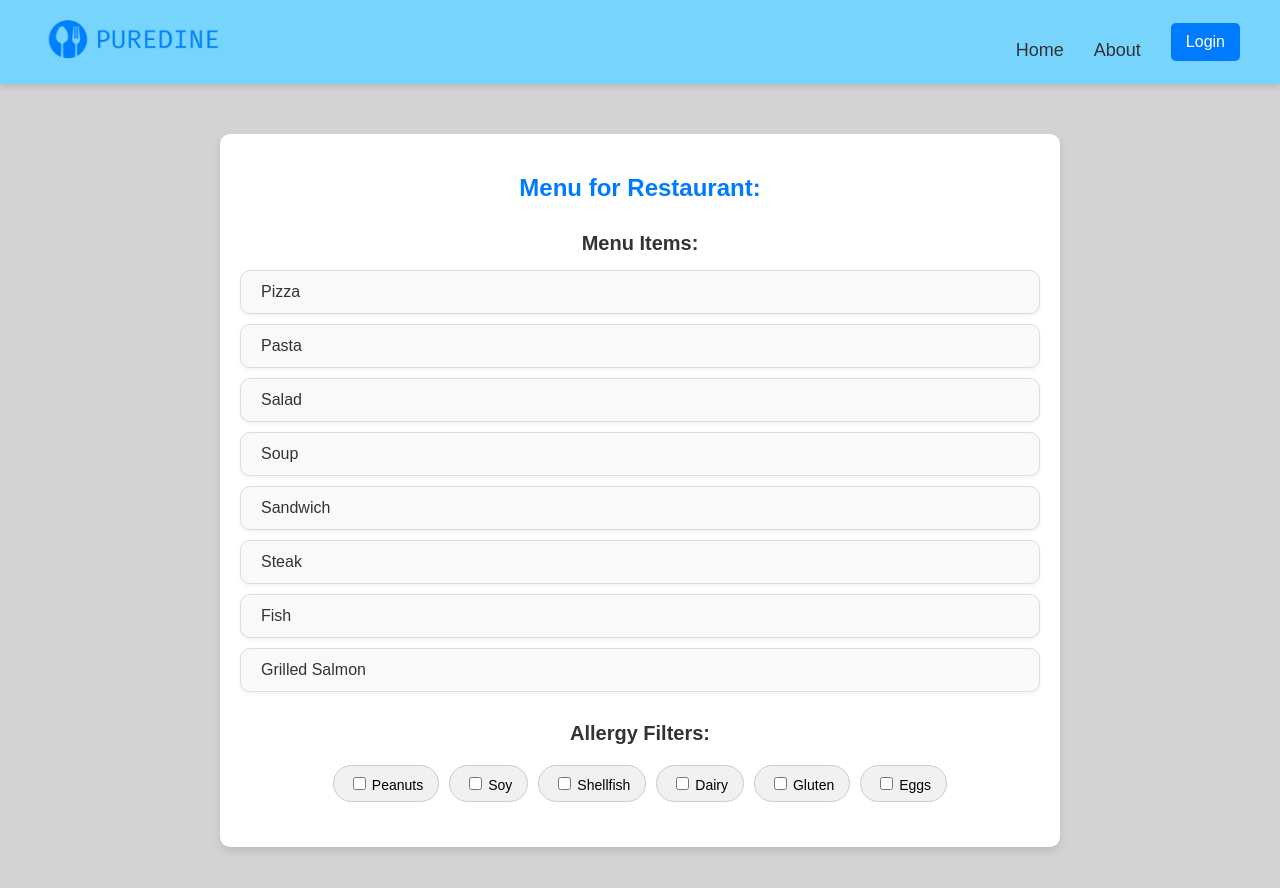
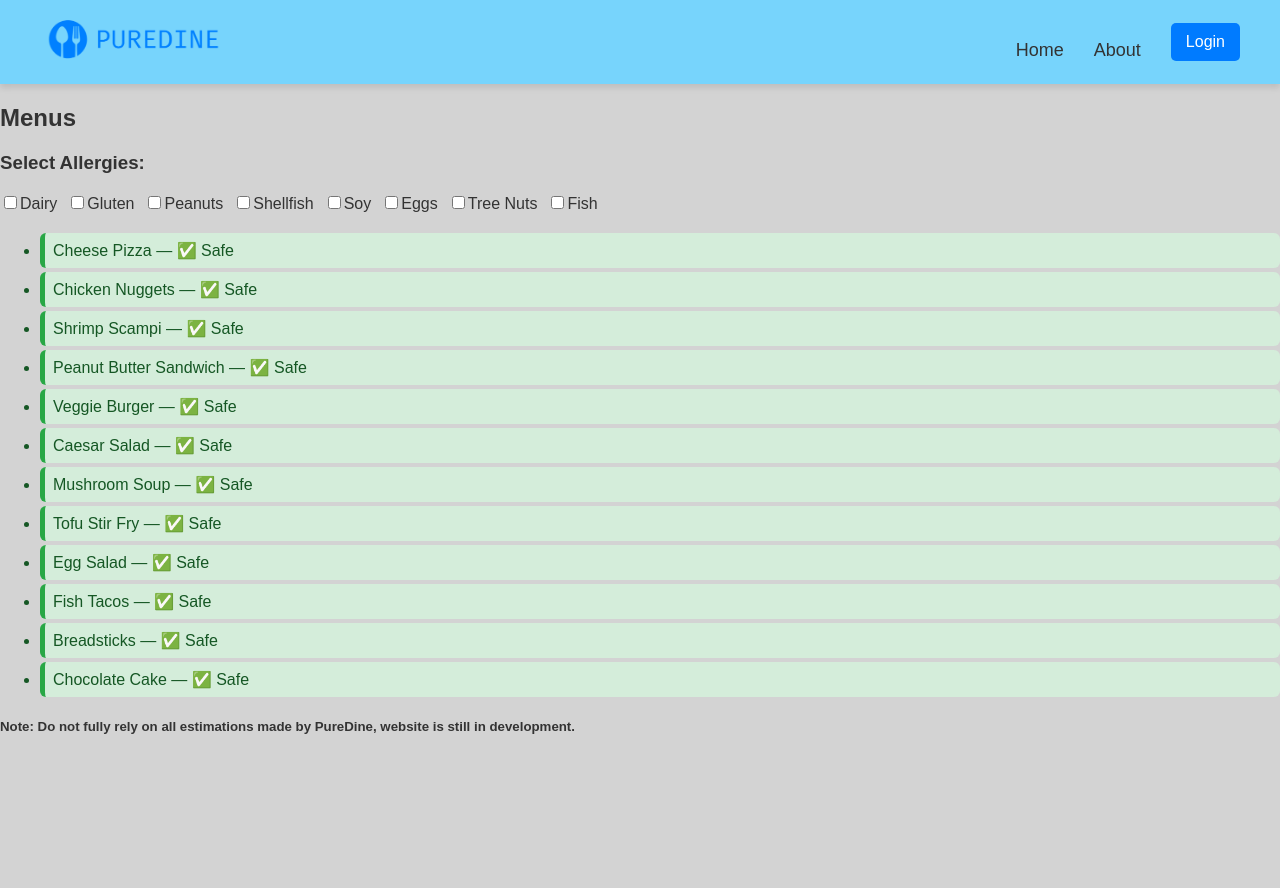
Before and after one commit to AidanEsposito/PureDine-CMSI-4072, a React (Create React App) app in the folder puredine/: page /menus in a window 1280 px wide. Shown: the top 888 px of the page. After the commit the page ends 800 px from the top, so only its background shows below. Built offline with nearby package versions, Linux system fonts and the light colour scheme.

Commit message:
Adding working menu page

```diff
--- a/puredine/Server.js
+++ b/puredine/Server.js
@@ -80,7 +80,7 @@ let fetch;
         }
     });
 
-    app.post('api/analyze-menu', async (req, res) => {
+    app.post('/api/analyze-menu', async (req, res) => {
         const {items} = req.body;
 
         if (!items || !Array.isArray(items)) {
@@ -90,7 +90,7 @@ let fetch;
         try{
             const results = [];
 
-            for (const items of items){
+            for (const item of items){
                 const url = `https://api.edamam.com/api/nutrition-data?app_id=${apiHealthId}&app_key=${apiHealthKey}&ingr=${encodeURIComponent(item)}`;
                 const response = await fetch(url);
                 const data = await response.json();
--- a/puredine/public/index.html
+++ b/puredine/public/index.html
@@ -24,7 +24,7 @@
       work correctly both with client-side routing and a non-root public URL.
       Learn how to configure a non-root public URL by running `npm run build`.
     -->
-    <title>React App</title>
+    <title>PureDine</title>
   </head>
   <body>
     <noscript>You need to enable JavaScript to run this app.</noscript>
--- a/puredine/src/Menus.css
+++ b/puredine/src/Menus.css
@@ -1,13 +1,15 @@
 body {
   margin: 0;
   font-family: Arial, sans-serif;
-  background-color: lightgrey;
+  background-color: #f8f9fa;
+  color: #333;
 }
 
 .menu-container {
   max-width: 800px;
   margin: 50px auto;
   padding: 20px;
+  padding-left: 40px;
   background-color: white;
   box-shadow: 0 4px 8px rgba(0, 0, 0, 0.1);
   border-radius: 10px;
@@ -18,6 +20,7 @@ body {
   color: #007bff;
   font-size: 24px;
   margin-bottom: 20px;
+  padding-left: 40px;
 }
 
 .menu-container h3 {
@@ -27,8 +30,8 @@ body {
   margin-bottom: 15px;
 }
 
-/* Allergy checkbox section */
 .allergy-filters {
+  padding-left: 40px;
   display: flex;
   flex-wrap: wrap;
   justify-content: center;
@@ -36,6 +39,7 @@ body {
 }
 
 .allergy-filters label {
+  padding-left: 40px;
   background-color: #f1f1f1;
   border: 1px solid #ccc;
   border-radius: 20px;
@@ -43,10 +47,11 @@ body {
   margin: 5px;
   cursor: pointer;
   font-size: 14px;
-  transition: background-color 0.3s;
+  transition: background-color 0.3s ease;
 }
 
 .allergy-filters input[type="checkbox"] {
+  padding-left: 40px;
   margin-right: 6px;
   cursor: pointer;
 }
@@ -55,7 +60,6 @@ body {
   background-color: #e6e6e6;
 }
 
-/* Menu list styling */
 ul.menu-items {
   list-style: none;
   padding: 0;
@@ -72,14 +76,50 @@ ul.menu-items li {
   font-size: 16px;
   color: #333;
   box-shadow: 0 2px 4px rgba(0, 0, 0, 0.05);
-  transition: background-color 0.2s;
+  transition: background-color 0.2s ease;
 }
 
 ul.menu-items li:hover {
   background-color: #f0f0f0;
 }
 
-/* Responsive */
+.menu-list li.safe {
+  background-color: #d4edda;
+  color: #155724;
+  border-left: 5px solid #28a745;
+  padding: 8px;
+  margin: 4px 0;
+  border-radius: 6px;
+}
+
+.menu-list li.caution {
+  background-color: #fff3cd;
+  color: #856404;
+  border-left: 5px solid #ffc107;
+  padding: 8px;
+  margin: 4px 0;
+  border-radius: 6px;
+}
+
+.menu-list li.danger {
+  background-color: #f8d7da;
+  color: #721c24;
+  border-left: 5px solid #dc3545;
+  padding: 8px;
+  margin: 4px 0;
+  border-radius: 6px;
+}
+
+/* Allergy checkboxes styling */
+.allergy-checkboxes {
+  margin-bottom: 20px;
+}
+
+.allergy-checkboxes label {
+  display: inline-block;
+  margin-right: 10px;
+}
+
 @media screen and (max-width: 600px) {
   .menu-container {
     width: 90%;
--- a/puredine/src/Menus.js
+++ b/puredine/src/Menus.js
@@ -1,19 +1,60 @@
-import React, { useState } from "react";
+import React, { useState, useEffect } from "react";
 import "./Menus.css";
-import { useLocation } from "react-router-dom";
 
-function useQuery() {
-  return new URLSearchParams(useLocation().search);
-}
+const menuItems = [
+  "Cheese Pizza",
+  "Chicken Nuggets",
+  "Shrimp Scampi",
+  "Peanut Butter Sandwich",
+  "Veggie Burger",
+  "Caesar Salad",
+  "Mushroom Soup",
+  "Tofu Stir Fry",
+  "Egg Salad",
+  "Fish Tacos",
+  "Breadsticks",
+  "Chocolate Cake",
+];
 
-function Menu() {
-  const query = useQuery();
-  const restaurantId = query.get("restaurantId");
+
+const allergyOptions = [
+  "Dairy",
+  "Gluten",
+  "Peanuts",
+  "Shellfish",
+  "Soy",
+  "Eggs",
+  "Tree Nuts",
+  "Fish",
+];
+
+const allergyKeywords = {
+  Dairy: ["dairy", "milk", "cheese", "butter", "cream", "yogurt"],
+  Gluten: ["gluten", "wheat", "barley", "rye", "malt"],
+  Peanuts: ["peanut", "peanuts", "groundnut"],
+  Shellfish: ["shrimp", "lobster", "crab", "shellfish"],
+  Soy: ["soy", "soya", "soybean"],
+  Eggs: ["egg", "eggs", "albumin"],
+  "Tree Nuts": [
+    "almond",
+    "cashew",
+    "walnut",
+    "pecan",
+    "hazelnut",
+    "macadamia",
+    "tree nut",
+  ],
+  Fish: ["fish", "salmon", "tuna", "cod", "trout", "anchovy"],
+};
+
+const Menus = () => {
+
   const [selectedAllergies, setSelectedAllergies] = useState([]);
+  const [analysisResults, setAnalysisResults] = useState({});
 
-  const allergies = ["Peanuts", "Soy", "Shellfish", "Dairy", "Gluten", "Eggs"];
 
-  const toggleAllergy = (allergy) => {
+  const handleAllergyChange = (e) => {
+    const allergy = e.target.value;
     setSelectedAllergies((prev) =>
       prev.includes(allergy)
         ? prev.filter((a) => a !== allergy)
@@ -21,41 +62,82 @@ function Menu() {
     );
   };
 
-  return (
-    <div className="menu-container">
+
+  useEffect(() => {
+    if (selectedAllergies.length === 0) {
+      setAnalysisResults({});
+      return;
+    }
+
+    const analyzeMenu = () => {
+      const analyzed = {};
+
+      menuItems.forEach((item) => {
+        let status = "safe"; // Default status is safe
+        const itemLower = item.toLowerCase();
 
 
-      <h2>Menu for Restaurant: {restaurantId}</h2>
+        selectedAllergies.forEach((allergy) => {
+          const keywords = allergyKeywords[allergy];
+          const allergyLower = allergy.toLowerCase();
 
-      <h3>Menu Items:</h3>
-      <ul className="menu-items">
-        <li>Pizza</li>
-        <li>Pasta</li>
-        <li>Salad</li>
-        <li>Soup</li>
-        <li>Sandwich</li>
-        <li>Steak</li>
-        <li>Fish</li>
-        <li>Grilled Salmon</li>
-      </ul>
 
-      <h3>Allergy Filters:</h3>
-      <div className="allergy-filters">
-        {allergies.map((allergy) => (
+          const hasAllergen = keywords.some((keyword) =>
+            itemLower.includes(keyword)
+          );
+          if (hasAllergen) {
+            status = "danger"; // If allergen found in item name, mark as "danger"
+          } else if (itemLower.includes(allergyLower)) {
+            status = "caution"; // If keyword found in item name, mark as "caution"
+          }
+        });
+
+        analyzed[item] = status;
+      });
+
+      setAnalysisResults(analyzed);
+    };
+
+    analyzeMenu();
+  }, [selectedAllergies]);
+
+  return (
+    <div className="menus-container">
+      <h2>Menus</h2>
+
+      <div className="allergy-checkboxes">
+        <h3>Select Allergies:</h3>
+        {allergyOptions.map((allergy) => (
           <label key={allergy}>
             <input
               type="checkbox"
               value={allergy}
               checked={selectedAllergies.includes(allergy)}
-              onChange={() => toggleAllergy(allergy)}
+              onChange={handleAllergyChange}
             />
             {allergy}
           </label>
         ))}
       </div>
 
+      <ul className="menu-list">
+        {menuItems.map((item) => {
+          const status = analysisResults[item] || "safe";
+          return (
+            <li key={item} className={status}>
+              {item} —{" "}
+              {status === "danger"
+                ? "⚠️ Dangerous"
+                : status === "caution"
+                ? "⚠️ Caution"
+                : "✅ Safe"}
+            </li>
+          );
+        })}
+      </ul>
+      <h5>Note: Do not fully rely on all estimations made by PureDine, website is still in development.</h5>
     </div>
   );
-}
+};
 
-export default Menu;
+export default Menus;
```
Also changed, not shown: 1 other file (tests, documents, lock files or other folders).
